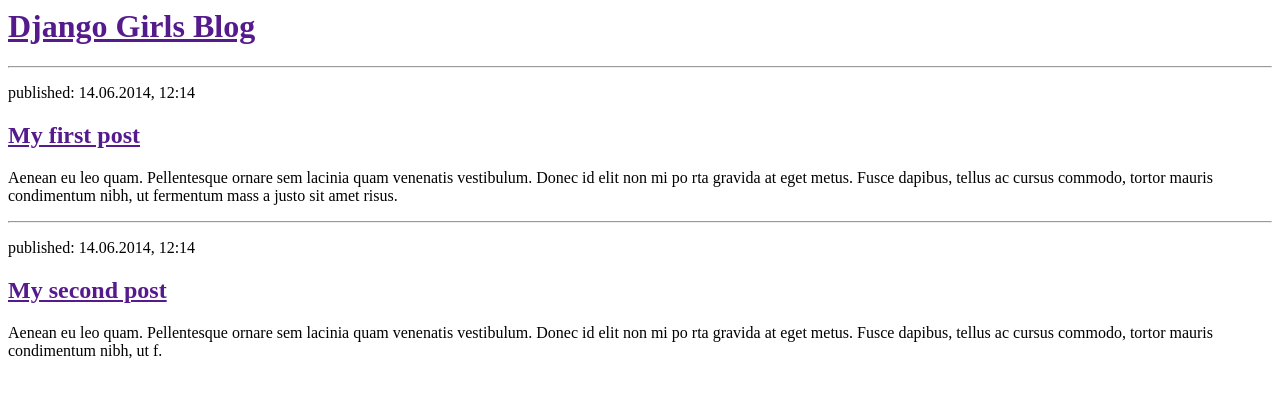
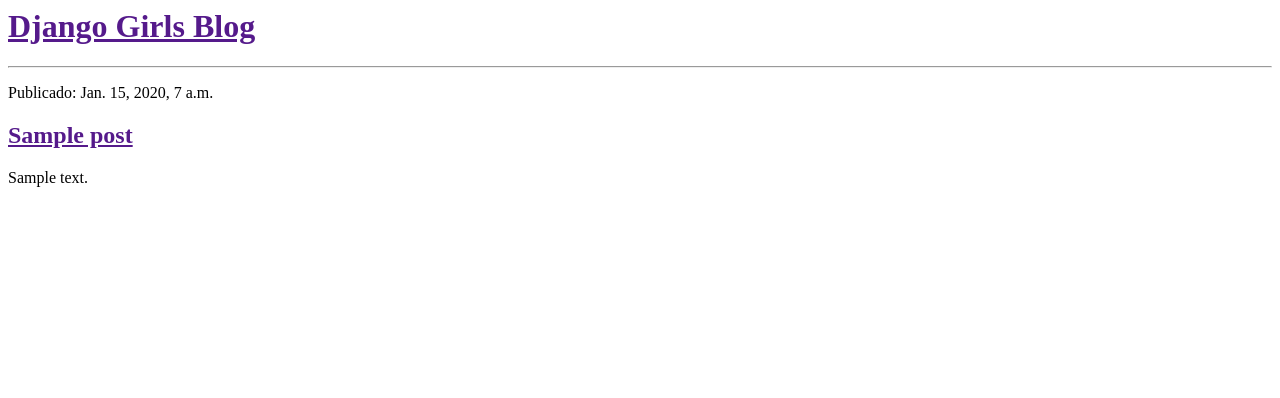
Before and after one commit to avante-td/my-first-blog, a Django app: template blog/templates/blog/post_list.html in a window 1280 px wide. Shown: the top 398 px of the page. Run offline with Django 3.2, Linux system fonts and the light colour scheme; the template is opened without the code that fills it: values that come from a table or form of the project are taken from there, others are empty; tables that the repository leaves empty hold one stand-in row (values such as "Sample post").

Commit message:
Templates modificados para exibir posts do banco de dados

```diff
--- a/blog/models.py
+++ b/blog/models.py
@@ -4,10 +4,10 @@ from django.utils import timezone
 # Create your models here.
 class Post(models.Model):
     author = models.ForeignKey('auth.User', on_delete=models.CASCADE)
-    title = models.CharField(max_length=200)
-    text = models.TextField()
-    created_date = models.DateTimeField(default=timezone.now)
-    published_date = models.DateTimeField(blank=True, null=True)
+    title = models.CharField('Título', max_length=200)
+    text = models.TextField('Texto')
+    created_date = models.DateTimeField('Data de criação', default=timezone.now)
+    published_date = models.DateTimeField('Data de publicação', blank=True, null=True)
 
     def publish(self):
         self.published_date = timezone.now()
--- a/blog/templates/blog/post_list.html
+++ b/blog/templates/blog/post_list.html
@@ -8,18 +8,14 @@
         <div>
             <h1><a href="">Django Girls Blog</a></h1>
         </div>
-        <hr>
-        <div>
-            <p>published: 14.06.2014, 12:14</p>
-            <h2><a href="">My first post</a></h2>
-            <p>Aenean eu leo quam. Pellentesque ornare sem lacinia quam venenatis vestibulum. Donec id elit non mi po rta gravida at eget metus. Fusce dapibus, tellus ac cursus commodo, tortor mauris condimentum nibh, ut fermentum mass a justo sit amet risus.</p>
-        </div>
-        <hr>
-        <div>
-            <p>published: 14.06.2014, 12:14</p>
-            <h2><a href="">My second post</a></h2>
-            <p>Aenean eu leo quam. Pellentesque ornare sem lacinia quam venenatis vestibulum. Donec id elit non mi po rta gravida at eget metus. Fusce dapibus, tellus ac cursus commodo, tortor mauris condimentum nibh, ut f.</p>
-        </div>
+        {% for post in posts %}
+          <hr>
+          <div>
+              <p>Publicado: {{ post.published_date }}</p>
+              <h2><a href="">{{ post.title }}</a></h2>
+              <p>{{ post.text|linebreaksbr }}</p>
+          </div>
+        {% endfor %}
     </body>
 
 </html>
--- a/blog/views.py
+++ b/blog/views.py
@@ -1,7 +1,10 @@
 from django.shortcuts import render
+from .models import Post
+from django.utils import timezone
 #from django.http import HttpResponse
 
 # Create your views here.
 def post_list(request):
     #return (HttpResponse("Hello world."))
-    return (render(request, 'blog/post_list.html', {}))
+    posts = Post.objects.filter(published_date__lte=timezone.now()).order_by('published_date')
+    return (render(request, 'blog/post_list.html', {'posts': posts}))
```
